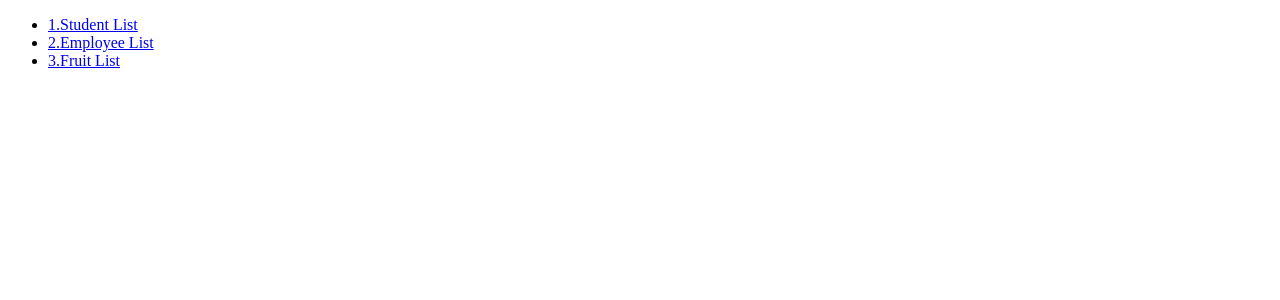
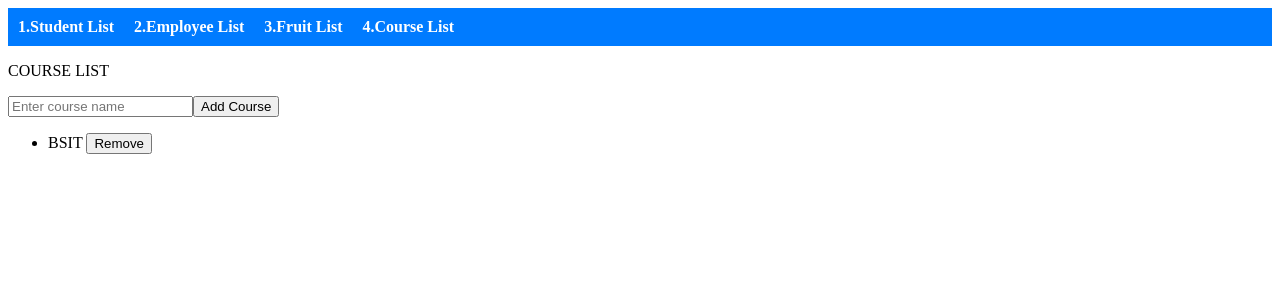
Before and after one commit to Xavierbaliw/Activity15-Angular-with-TypeScript-and-Data-Structures, an Angular app: page /courselist in a window 1280 px wide. Before the commit this address led to /. Shown: the top 300 px of the page. Built offline with nearby package versions, Linux system fonts and the light colour scheme.

Commit message:
4th COMMIT courselist

```diff
--- a/src/app/app.component.css
+++ b/src/app/app.component.css
@@ -0,0 +1,26 @@
+nav {
+  background-color: #007BFF;
+  padding: 10px;
+}
+
+ul {
+  list-style-type: none;
+  margin: 0;
+  padding: 0;
+  display: flex;
+}
+
+li {
+  margin-right: 20px;
+}
+
+a {
+  text-decoration: none;
+  color: white;
+  font-weight: bold;
+  transition: color 0.3s;
+}
+
+a:hover {
+  color: #FFD700;
+}
--- a/src/app/app.component.html
+++ b/src/app/app.component.html
@@ -3,6 +3,7 @@
     <li><a routerLink="">1.Student List</a></li>
     <li><a routerLink="employeelist">2.Employee List</a></li>
     <li><a routerLink="fruitlist">3.Fruit List</a></li>
+    <li><a routerLink="courselist">4.Course List</a></li>
 
 
 
--- a/src/app/app.module.ts
+++ b/src/app/app.module.ts
@@ -8,12 +8,14 @@ import { AppComponent } from "./app.component";
 import {BrowserAnimationsModule} from "@angular/platform-browser/animations";
 import {EmployeeListComponent} from "./component/employee-list/employee-list.component";
 import {FruitListComponent} from "./component/fruit-list/fruit-list.component";
+import {CourseListComponent} from "./component/course-list/course-list.component";
 
 
 const routes: Routes = [
   {path: '', component: StudentListComponent},
   {path: 'employeelist', component: EmployeeListComponent},
   {path: 'fruitlist', component: FruitListComponent},
+  {path: 'courselist', component: CourseListComponent},
 
   ]
 
@@ -31,6 +33,7 @@ const routes: Routes = [
     StudentListComponent,
     EmployeeListComponent,
     FruitListComponent,
+    CourseListComponent,
     ],
   providers: [
 
--- /dev/null
+++ b/src/app/component/course-list/course-list.component.html
@@ -0,0 +1,16 @@
+<div class="course-list-container">
+  <p>COURSE LIST</p>
+
+  <div class="add-course">
+    <input [(ngModel)]="courseName" placeholder="Enter course name" />
+    <button (click)="addCourse()">Add Course</button>
+  </div>
+
+  <ul>
+    <li *ngFor="let course of courseList; let i = index">
+      {{ course.name }}
+      <button (click)="removeCourse(i)">Remove</button>
+    </li>
+  </ul>
+
+</div>
--- /dev/null
+++ b/src/app/component/course-list/course-list.component.ts
@@ -0,0 +1,31 @@
+import { Component } from '@angular/core';
+
+@Component({
+  selector: 'app-course-list',
+
+  templateUrl: './course-list.component.html',
+  styleUrl: './course-list.component.css'
+})
+export class CourseListComponent {
+  courseName: string = '';
+
+  courseList: { name: string }[] = [
+    { name: 'BSIT' },
+  ];
+
+  addCourse() {
+    if (this.courseName.trim()) {
+      const newCourse = {
+        name: this.courseName.trim(),
+      };
+      this.courseList.push(newCourse);
+      this.courseName = '';
+    } else {
+      console.log('Please fill out all fields.');
+    }
+  }
+
+  removeCourse(index: number) {
+    this.courseList.splice(index, 1);
+  }
+}
```
Also changed, not shown: src/app/component/course-list/course-list.component.css (added), 1 other file (tests, documents, lock files or other folders).
